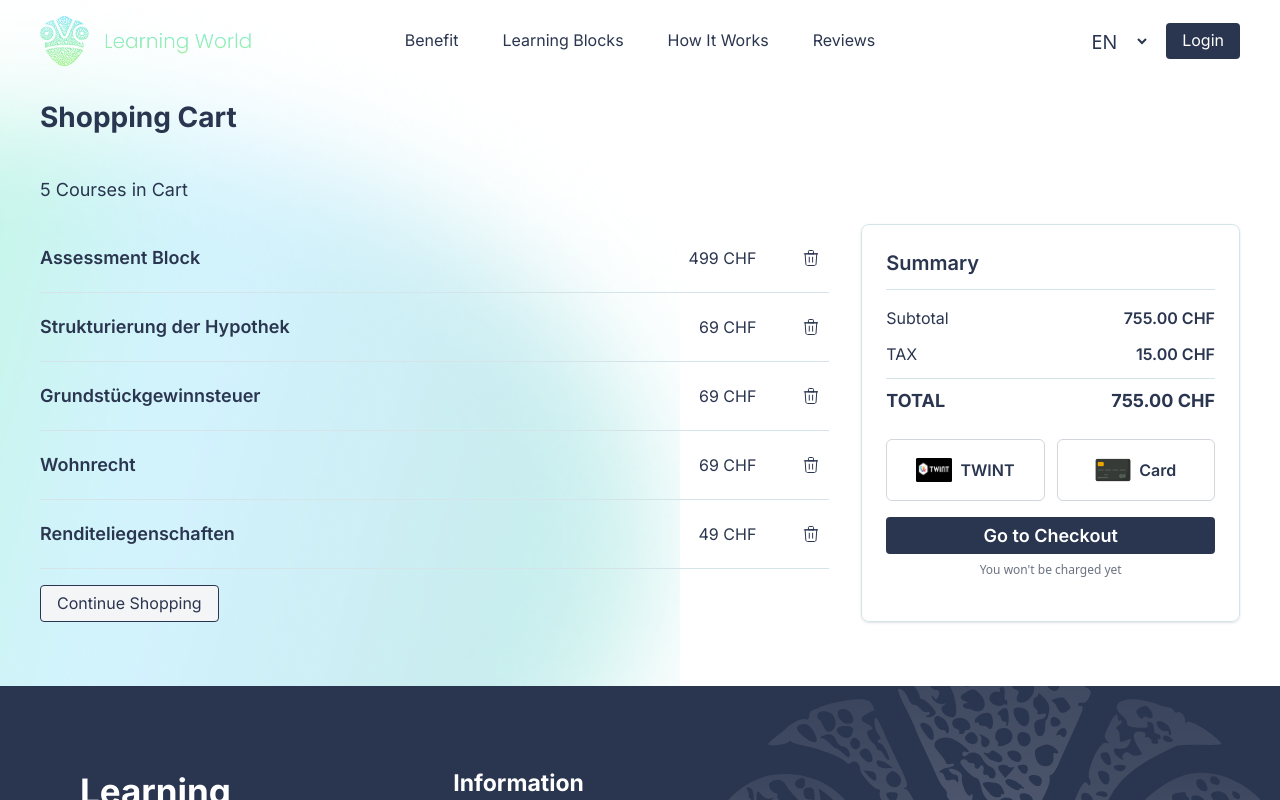
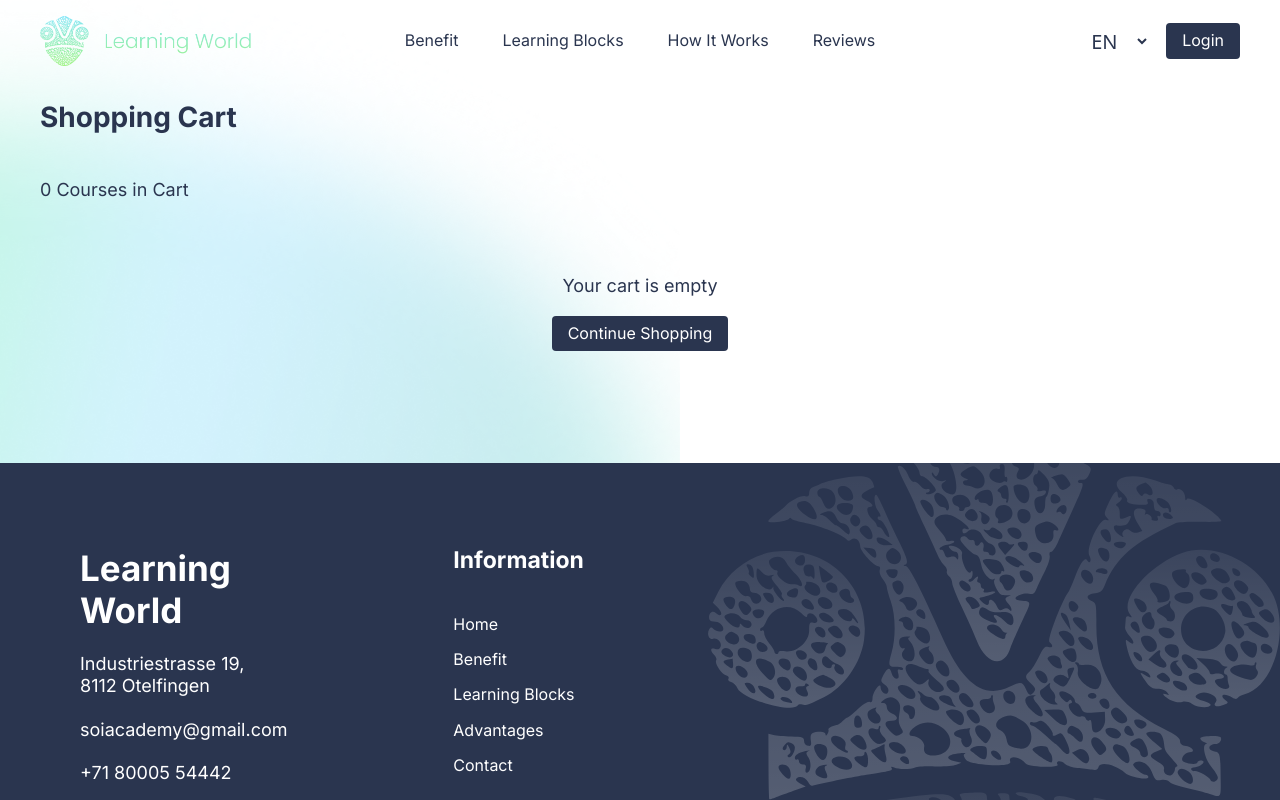
Before and after one commit to Babinets213/ReactPetProject, a Next.js app: page /en/cart in a window 1280 px wide. Shown: the top 800 px of the page. Built offline with nearby package versions, Linux system fonts and the light colour scheme.

Commit message:
Implement cart

```diff
--- a/src/app/[locale]/cart/page.tsx
+++ b/src/app/[locale]/cart/page.tsx
@@ -7,8 +7,21 @@ import TrashIcon from "@/components/icons/cart/TrashIcon";
 import Button from "@/components/ui/Button";
 import { inter400, inter600, inter700 } from "@/styles/fonts";
 import Image from "next/image";
+import { useCart } from "@/context/CartContext";
+import { useLocale } from "next-intl";
+import { Link } from "@/i18n/navigation";
 // Fix
-const CourseItem = ({ title, price }: { title: string; price: number }) => {
+const CourseItem = ({
+  title,
+  price,
+  courseId,
+  onDelete,
+}: {
+  title: string;
+  price: number;
+  courseId: string;
+  onDelete: (courseId: string) => void;
+}) => {
   return (
     <div className="flex items-center justify-between border-b border-[#D5E4E9] py-4">
       <span
@@ -27,6 +40,7 @@ const CourseItem = ({ title, price }: { title: string; price: number }) => {
           content="icon"
           btnType="text_btn"
           size="normal"
+          onClick={() => onDelete(courseId)}
         />
       </div>
     </div>
@@ -35,6 +49,31 @@ const CourseItem = ({ title, price }: { title: string; price: number }) => {
 
 export default function Cart() {
   const [paymentMethod, setPaymentMethod] = useState("");
+  const { cart, deleteFromCart, totalCartPrice, clearCart } = useCart();
+  const locale = useLocale();
+
+
+  // Return loading state while cart is loading to prevent hydration mismatch
+  if (cart === null) {
+    return (
+      <div className="relative flex min-h-screen flex-col overflow-x-hidden">
+        <Header />
+        <main className="mt-[100px] flex-grow pb-16 sm:px-5 lg:px-10 2xl:px-60">
+          <h2
+            className={`${inter700.className} mb-11 text-[28px] leading-[120%] text-[#2A354F]`}
+          >
+            Shopping Cart
+          </h2>
+          <div className="py-12 text-center">
+            <p className={`${inter400.className} text-lg text-[#2A354F]`}>
+              Loading cart...
+            </p>
+          </div>
+        </main>
+        <Footer />
+      </div>
+    );
+  }
 
   const t = {
     header: { title: "Shopping Cart" },
@@ -48,13 +87,10 @@ export default function Cart() {
     checkoutNote: "You won't be charged yet",
   };
 
-  const courses = [
-    { title: "Assessment Block", price: 499 },
-    { title: "Strukturierung der Hypothek", price: 69 },
-    { title: "Grundstückgewinnsteuer", price: 69 },
-    { title: "Wohnrecht", price: 69 },
-    { title: "Renditeliegenschaften", price: 49 },
-  ];
+  // Calculate tax from total (15% tax is already included in totalCartPrice)
+  // If total includes 15% tax: total = subtotal * 1.15, so subtotal = total / 1.15
+  const subtotalWithoutTax = totalCartPrice / 1.15;
+  const taxAmount = totalCartPrice - subtotalWithoutTax;
 
   return (
     <div className="relative flex min-h-screen flex-col overflow-x-hidden">
@@ -83,21 +119,40 @@ export default function Cart() {
         <p
           className={`${inter400.className} mb-6 text-lg leading-[120%] text-[#2A354F]`}
         >
-          {t.coursesCount}
+          {cart.length} Courses in Cart
         </p>
 
+        {cart.length === 0 ? (
+          <div className="py-12 text-center">
+            <p className={`${inter400.className} mb-4 text-lg text-[#2A354F]`}>
+              Your cart is empty
+            </p>
+            <Link href="/courses">
+              <Button content="text" btnType="primary" size="normal">
+                Continue Shopping
+              </Button>
+            </Link>
+          </div>
+        ) : (
           <div className="grid grid-cols-1 gap-8 md:grid-cols-3">
             {/* LEFT SIDE */}
             <div className="md:col-span-2">
               <div className="mb-4">
-              {courses.map((course, index) => (
+                {cart?.map((course, index) => (
                   <CourseItem
-                  key={index}
-                  title={course.title}
-                  price={course.price}
+                    key={course.id || index}
+                    title={
+                      course.title[locale] ||
+                      Object.values(course.title)[0] ||
+                      ""
+                    }
+                    price={course.price || 0}
+                    courseId={course.id}
+                    onDelete={deleteFromCart}
                   />
                 ))}
               </div>
+              <Link href="/courses">
                 <Button
                   className="ml-auto"
                   content="text"
@@ -106,6 +161,7 @@ export default function Cart() {
                 >
                   {t.continueShopping}
                 </Button>
+              </Link>
             </div>
 
             {/* RIGHT SIDE */}
@@ -122,7 +178,7 @@ export default function Cart() {
                     {t.subtotal}
                   </span>
                   <span className={`${inter600.className} text-[#2A354F]`}>
-                  755.00 CHF
+                    {subtotalWithoutTax.toFixed(2)} CHF
                   </span>
                 </div>
                 <div className="flex justify-between text-base">
@@ -130,7 +186,7 @@ export default function Cart() {
                     {t.tax}
                   </span>
                   <span className={`${inter600.className} text-[#2A354F]`}>
-                  15.00 CHF
+                    {taxAmount.toFixed(2)} CHF
                   </span>
                 </div>
                 <div className="my-2 h-[1px] bg-[#D5E4E9]"></div>
@@ -139,7 +195,7 @@ export default function Cart() {
                     {t.total}
                   </span>
                   <span className={`${inter700.className} text-[#2A354F]`}>
-                  755.00 CHF
+                    {totalCartPrice.toFixed(2)} CHF
                   </span>
                 </div>
               </div>
@@ -211,6 +267,7 @@ export default function Cart() {
               </p>
             </div>
           </div>
+        )}
       </main>
 
       {/* Footer */}
--- a/src/app/[locale]/courses/page.tsx
+++ b/src/app/[locale]/courses/page.tsx
@@ -65,7 +65,7 @@ export default function CoursesPage() {
         onHandleDeleteCard={deleteFromCart}
         onHandleAddCard={addToCart}
         courseModules={card.modules}
-        cart={cart}
+        cart={cart || []}
         className="mb-15"
       />
     ));
@@ -88,7 +88,7 @@ export default function CoursesPage() {
               <OpenedCourseCard
                 key={course.id}
                 course={course}
-                cart={cart}
+                cart={cart || []}
                 onHandleAddCard={addToCart}
                 onHandleDeleteCard={deleteFromCart}
               />
@@ -114,7 +114,7 @@ export default function CoursesPage() {
           className="mb-21"
         /> */}
       </main>
-      {cart.length > 0 && (
+      {cart && cart.length > 0 && (
         <div className="fixed right-0 bottom-0 left-0 z-50 border-t border-t-[#F1F1F3] bg-white shadow-md sm:px-5 lg:px-10 2xl:px-60">
           <div className="flex items-center justify-between">
             <p
--- a/src/context/CartContext.tsx
+++ b/src/context/CartContext.tsx
@@ -6,7 +6,7 @@ import { createContext, useContext, useState, useEffect, useMemo } from "react";
 const CART_STORAGE_KEY = "cart";
 
 type CartContextType = {
-  cart: CartItem[];
+  cart: CartItem[] | null;
   addToCart: (course: CartItem) => void;
   deleteFromCart: (courseId: string) => void;
   clearCart: () => void;
@@ -15,12 +15,22 @@ type CartContextType = {
 const CartContext = createContext<CartContextType | null>(null);
 
 export function CartProvider({ children }: { children: React.ReactNode }) {
-  const [cart, setCart] = useState<CartItem[]>([]);
+  const [cart, setCart] = useState<CartItem[] | null>(null);
 
   // Load cart from localStorage on mount
   useEffect(() => {
-    const stored = localStorage.getItem(CART_STORAGE_KEY);
-    if (stored) setCart(JSON.parse(stored));
+    try {
+      const stored = localStorage.getItem(CART_STORAGE_KEY);
+      if (stored && stored !== "null") {
+        const parsedCart = JSON.parse(stored);
+        setCart(Array.isArray(parsedCart) ? parsedCart : []);
+      } else {
+        setCart([]);
+      }
+    } catch (error) {
+      console.error("Error loading cart from localStorage:", error);
+      setCart([]);
+    }
   }, []);
 
   // Save cart to localStorage whenever it changes
@@ -30,6 +40,7 @@ export function CartProvider({ children }: { children: React.ReactNode }) {
 
   const addToCart = function (course: CartItem) {
     setCart((prevCart) => {
+      if (!prevCart) return [course];
       if (prevCart.some((item) => String(item.id) === String(course.id)))
         return prevCart;
       return [...prevCart, course];
@@ -38,13 +49,16 @@ export function CartProvider({ children }: { children: React.ReactNode }) {
 
   const deleteFromCart = function (courseId: string) {
     setCart((prevCart) =>
-      prevCart.filter((item) => String(item.id) !== String(courseId)),
+      prevCart
+        ? prevCart.filter((item) => String(item.id) !== String(courseId))
+        : null,
     );
   };
 
   const clearCart = () => setCart([]);
 
   const totalCartPrice = useMemo(() => {
+    if (!cart) return 0;
     return cart.reduce((total, item) => {
       const price = Number(item.price) || 0;
       return total + price;
```
Lines whose indentation alone changed are shown as unchanged.
